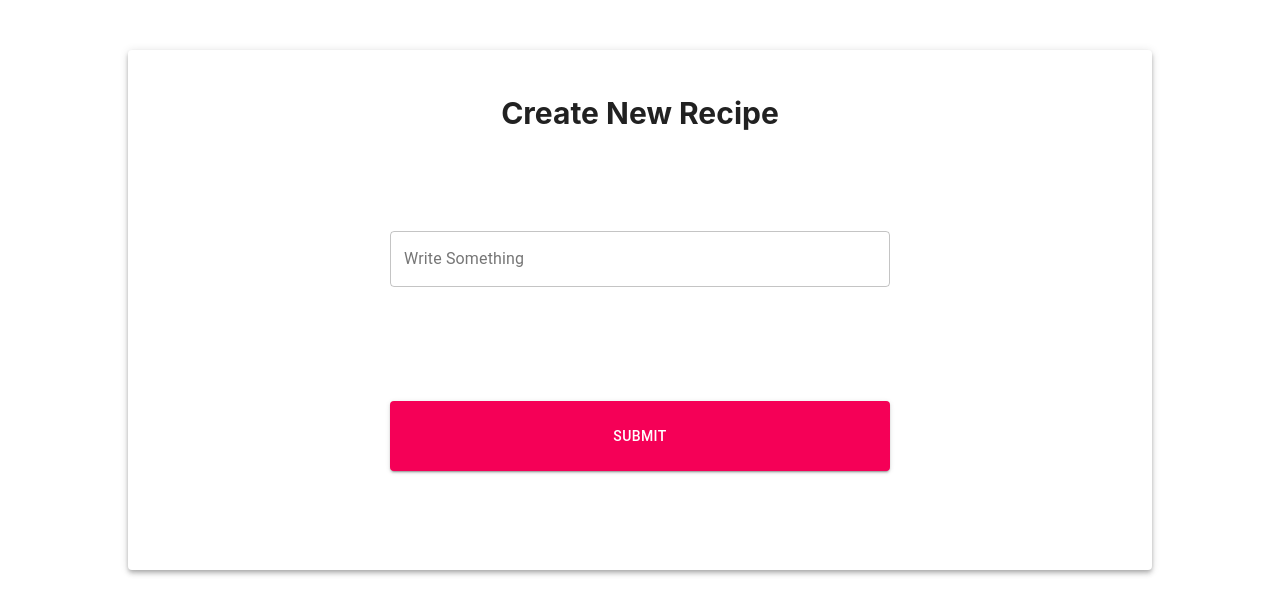
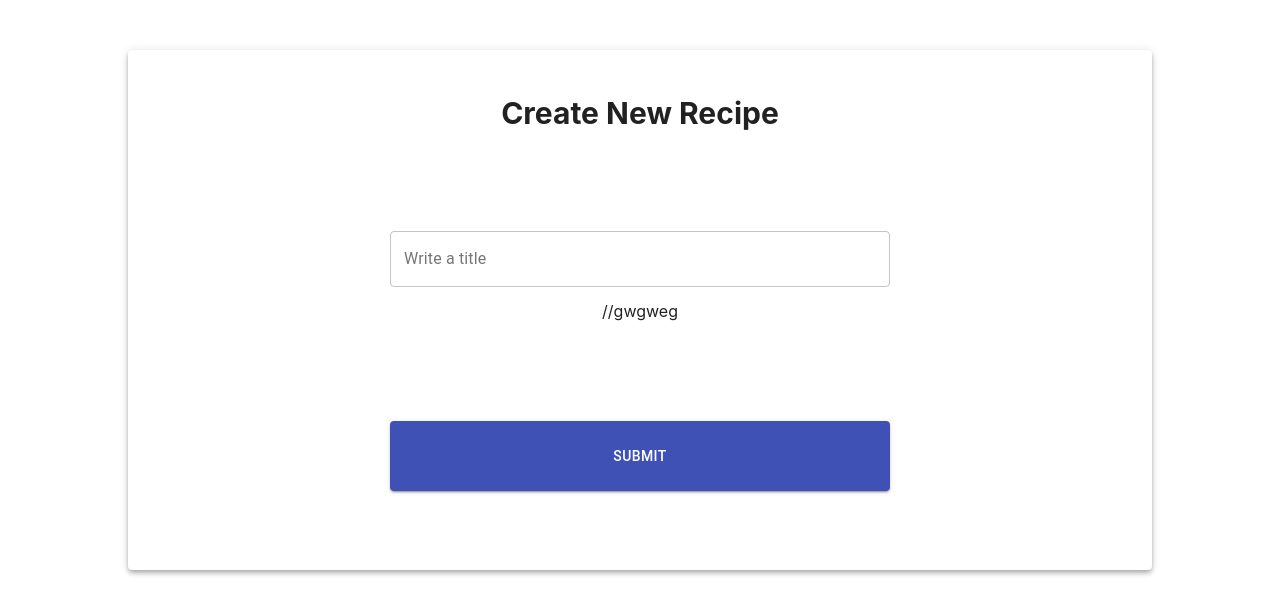
Before and after one commit to Danailnd/Recipes_App, a React (Create React App) app in the folder frontend/: page / in a window 1280 px wide. Shown: the top 614 px of the page. Built offline with nearby package versions, Linux system fonts and the light colour scheme.

Commit message:
some changes

```diff
--- a/frontend/src/components/RecipeCreationMenu.jsx
+++ b/frontend/src/components/RecipeCreationMenu.jsx
@@ -5,7 +5,9 @@ import "./main.css";
 export default function RecipeCreationMenu() {
   const input = useRef("");
   function submit() {
-    console.log(input.current);
+    let result;
+    result = input.current
+    console.log(result);
   }
   function handleTextFieldChange(word) {
     input.current = word;
@@ -24,17 +26,22 @@ export default function RecipeCreationMenu() {
         <div className="angry">
           <TextField
             className="button"
-            label="Write Something"
+            label="Write a title"
             variant="outlined"
-            color="secondary"
+            color="primary"
             onKeyDown={onKeyDown}
             onChange={(event) => handleTextFieldChange(event.target.value)}
           />
         </div>
+    <div>
+
+//gwgweg
+
+    </div>
         <div className="angry">
           <Button
             variant="contained"
-            color="secondary"
+            color="primary"
             className="button"
             onClick={submit}
           >
```
